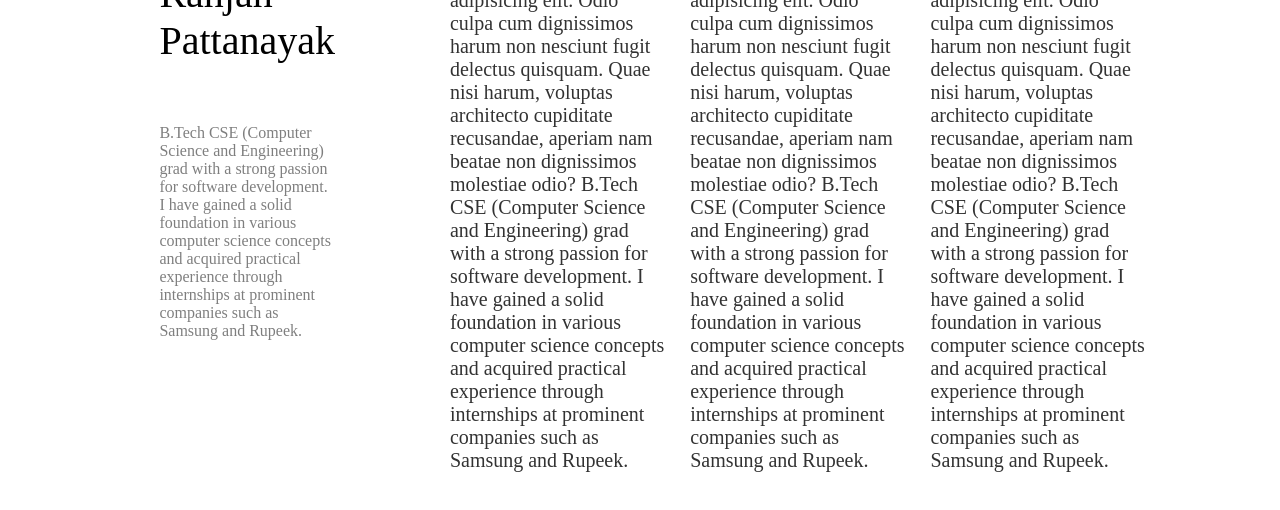
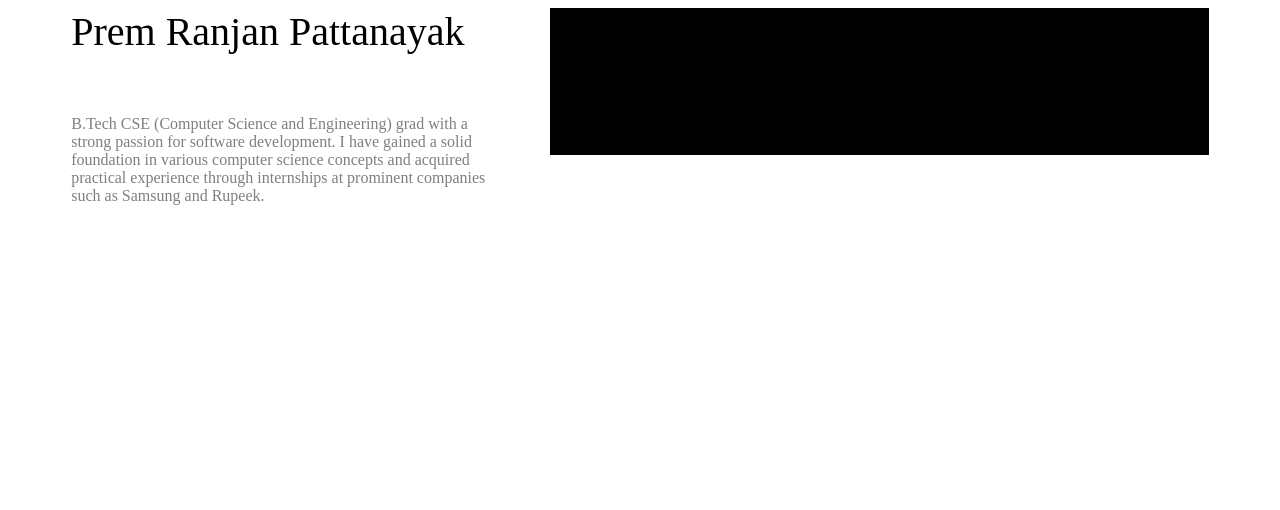
Before and after one commit to premptk/TODO-App, a Next.js app in the folder portfolio/: page /Component/Content in a window 1280 px wide. Shown: the top 510 px of the page. Built offline with nearby package versions, Linux system fonts and the light colour scheme.

Commit message:
adding job card and fixing logic

```diff
--- /dev/null
+++ b/portfolio/pages/Component/AtomicComponent/Experience.js
@@ -0,0 +1,46 @@
+import { createUseStyles } from 'react-jss';
+const useStyles = createUseStyles({
+  subHeaderWrapper: {
+    display: 'flex',
+    flexDirection: 'column',
+    gap: '20px',
+  },
+  para1: {
+    fontSize: '40px',
+    marginBottom: '20px',
+  },
+  para2: {
+    fontSize: '16px',
+    opacity: 0.5,
+    marginTop: '20px',
+  },
+  para3: {
+    fontSize: '18px',
+    marginTop: '20px',
+    color: 'white',
+  },
+});
+
+const Experience = () => {
+    const classes = useStyles();
+
+  return (
+    <>
+      <div className={classes.subHeaderWrapper}>
+        <div className={classes.para1}>Prem Ranjan Pattanayak</div>
+        <div className={classes.para2}>
+          B.Tech CSE (Computer Science and Engineering) grad with a strong
+          passion for software development. I have gained a solid foundation in
+          various computer science concepts and acquired practical experience
+          through internships at prominent companies such as Samsung and Rupeek.
+        </div>
+        <div className={classes.para3}>About</div>
+        <div className={classes.para3}>Experience</div>
+        <div className={classes.para3}>Project</div>
+        <div className={classes.para3}>Publications</div>
+      </div>
+    </>
+  );
+}
+
+export default Experience;
--- /dev/null
+++ b/portfolio/pages/Component/AtomicComponent/Working.js
@@ -0,0 +1,59 @@
+import { createUseStyles } from "react-jss";
+
+const useStyles = createUseStyles({
+  wrapper: {
+    backgroundColor: "black",
+  },
+  header: {
+    fontSize: "20px",
+    fontFamily: "'Inter-Regular', Helvetica",
+    fontWeight: "400",
+    lineHeight: "16px",
+  },
+  workheader: {
+    display: "flex",
+    gap: "auto",
+    fontSize: "10px",
+    flexDirection: "row",
+    flexWrap: "nowrap",
+  },
+  subheader: {
+    marginRight: "auto",
+  },
+  date: {
+    marginLeft: "auto",
+    fontSize: "10px",
+  },
+});
+
+const Working = () => {
+  const classes = useStyles();
+
+  return (
+    <>
+      <div className={classes.wrapper}>
+        <div className={classes.header}>Rupeek</div>
+        <div className={classes.workheader}>
+          <div className={classes.subheader}>
+            Software Development Engineer - 1 (SDE-1)
+          </div>
+          <div className={classes.date}>2023 - Present</div>
+        </div>
+        <div className={classes.pointers}>
+          <ul>
+            <li>Created Website</li>
+            <li>Created Reward Engine</li>
+          </ul>
+        </div>
+        <div className={classes.skills}>
+          <ul>
+            <li>NextJs</li>
+            <li>Javscript</li>
+          </ul>
+        </div>
+      </div>
+    </>
+  );
+};
+
+export default Working;
--- a/portfolio/pages/Component/Content/index.js
+++ b/portfolio/pages/Component/Content/index.js
@@ -1,59 +1,26 @@
-import React from 'react';
 import { createUseStyles } from 'react-jss';
+import Experience from '../AtomicComponent/Experience';
+import Working from '../AtomicComponent/Working';
 
 const useStyles = createUseStyles({
   mainWrapper: {
-    height: '550px',
     display: 'flex',
-    flexDirection: 'column',
-    justifyContent: 'center',
-    alignItems: 'center',
+    flexDirection: 'row',
+    width: '90%',
+    margin: '0 auto',
+    gap: '40px'
   },
   headerWrapper: {
-    width: '80%',
+    width: '40%',
     marginBottom: '20px',
     display: 'flex',
     flexDirection: 'row',
     gap: '90px',
   },
-  subHeaderWrapper: {
-    width: '40%',
-    marginLeft: '25px',
+  secondPart: {
+    width: '60%',
     display: 'flex',
     flexDirection: 'column',
-    gap: '20px',
-    marginBottom: '40px'
-  },
-  subHeaderWrapper2: {
-    width: '40%',
-    marginLeft: '25px',
-    display: 'flex',
-    gap: '20px',
-    marginBottom: '40px'
-  },
-  secondPart: {
-    display: 'flex',
-    flexDirection: 'row',
-  },
-  para1: {
-    fontSize: '40px',
-    marginBottom: '20px'
-  },
-  para2: {
-    fontSize: '16px',
-    opacity: 0.5,
-    marginTop: '20px',
-  },
-  para3: {
-    fontSize: '18px',
-    marginTop: '20px',
-    color: 'white',
-    // textAlign: 'center'
-  },
-  AboutMe: {
-    fontSize: '20px',
-    opacity: 0.8,
-    marginTop: '20px',
   }
 });
 
@@ -63,28 +30,10 @@ const Content = () => {
   return (
     <div className={classes.mainWrapper}>
       <div className={classes.headerWrapper}>
-        <div className={classes.subHeaderWrapper}>
-          <div className={classes.para1}>Prem Ranjan Pattanayak</div>
-          <div className={classes.para2}> B.Tech CSE (Computer Science and Engineering) grad with a strong passion for software development. I have gained a solid foundation in various computer science concepts and acquired practical experience through internships at prominent companies such as Samsung and Rupeek.</div>
-          <div className={classes.para3}>About</div>
-          <div className={classes.para3}>Experience</div>
-          <div className={classes.para3}>Project</div>
-          <div className={classes.para3}>Publications</div>
-        </div>
-
-        <div className={classes.secondPart}>
-          <div className={classes.subHeaderWrapper2}>
-            <div className={classes.AboutMe}> Lorem, ipsum dolor sit amet consectetur adipisicing elit. Odio culpa cum dignissimos harum non nesciunt fugit delectus quisquam. Quae nisi harum, voluptas architecto cupiditate recusandae, aperiam nam beatae non dignissimos molestiae odio? B.Tech CSE (Computer Science and Engineering) grad with a strong passion for software development. I have gained a solid foundation in various computer science concepts and acquired practical experience through internships at prominent companies such as Samsung and Rupeek.</div>
-          </div>
-
-          <div className={classes.subHeaderWrapper2}>
-            <div className={classes.AboutMe}> Lorem, ipsum dolor sit amet consectetur adipisicing elit. Odio culpa cum dignissimos harum non nesciunt fugit delectus quisquam. Quae nisi harum, voluptas architecto cupiditate recusandae, aperiam nam beatae non dignissimos molestiae odio? B.Tech CSE (Computer Science and Engineering) grad with a strong passion for software development. I have gained a solid foundation in various computer science concepts and acquired practical experience through internships at prominent companies such as Samsung and Rupeek.</div>
-          </div>
-
-          <div className={classes.subHeaderWrapper2}>
-            <div className={classes.AboutMe}> Lorem, ipsum dolor sit amet consectetur adipisicing elit. Odio culpa cum dignissimos harum non nesciunt fugit delectus quisquam. Quae nisi harum, voluptas architecto cupiditate recusandae, aperiam nam beatae non dignissimos molestiae odio? B.Tech CSE (Computer Science and Engineering) grad with a strong passion for software development. I have gained a solid foundation in various computer science concepts and acquired practical experience through internships at prominent companies such as Samsung and Rupeek.</div>
-          </div>
-        </div>
+        <Experience />
+      </div>
+      <div className={classes.secondPart}>
+        <Working />
       </div>
     </div>
   );
--- a/portfolio/pages/index.js
+++ b/portfolio/pages/index.js
@@ -30,7 +30,7 @@ export default function Hello() {
       <div className={classes.backgroundImage}></div>
       <Navbar />
       <Header />
-      {/* <Content /> */}
+      <Content />
     </div>
   );
 }
```
